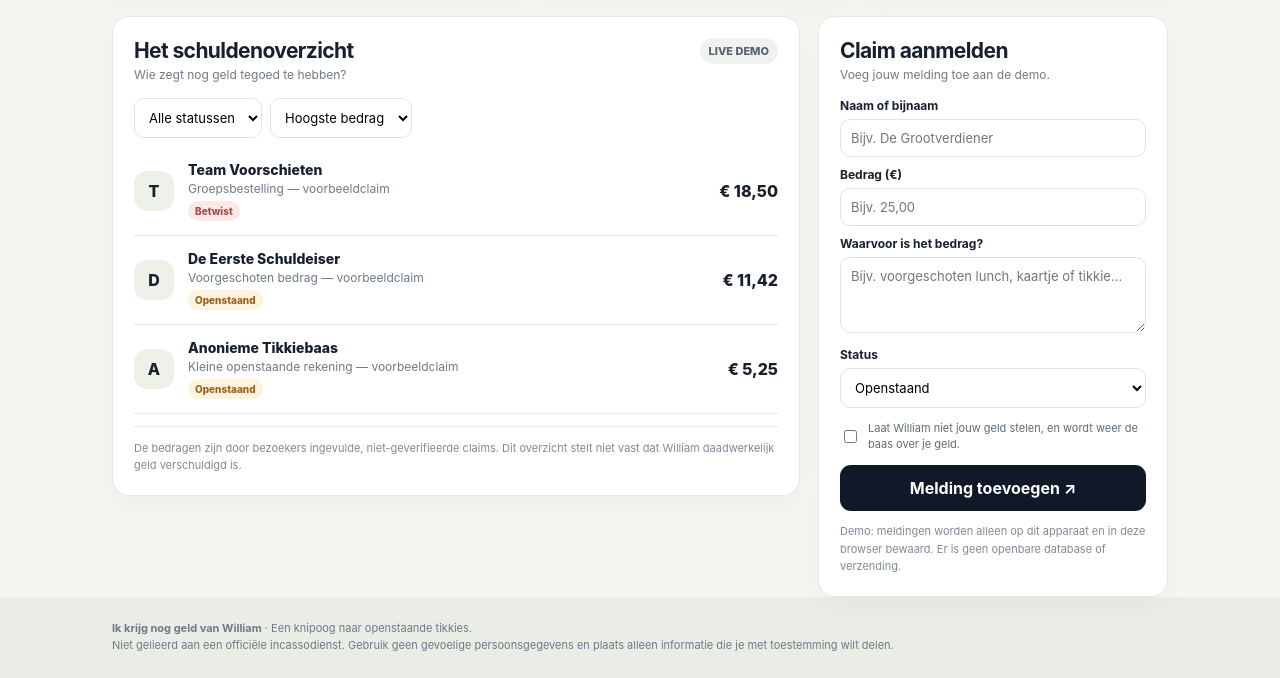
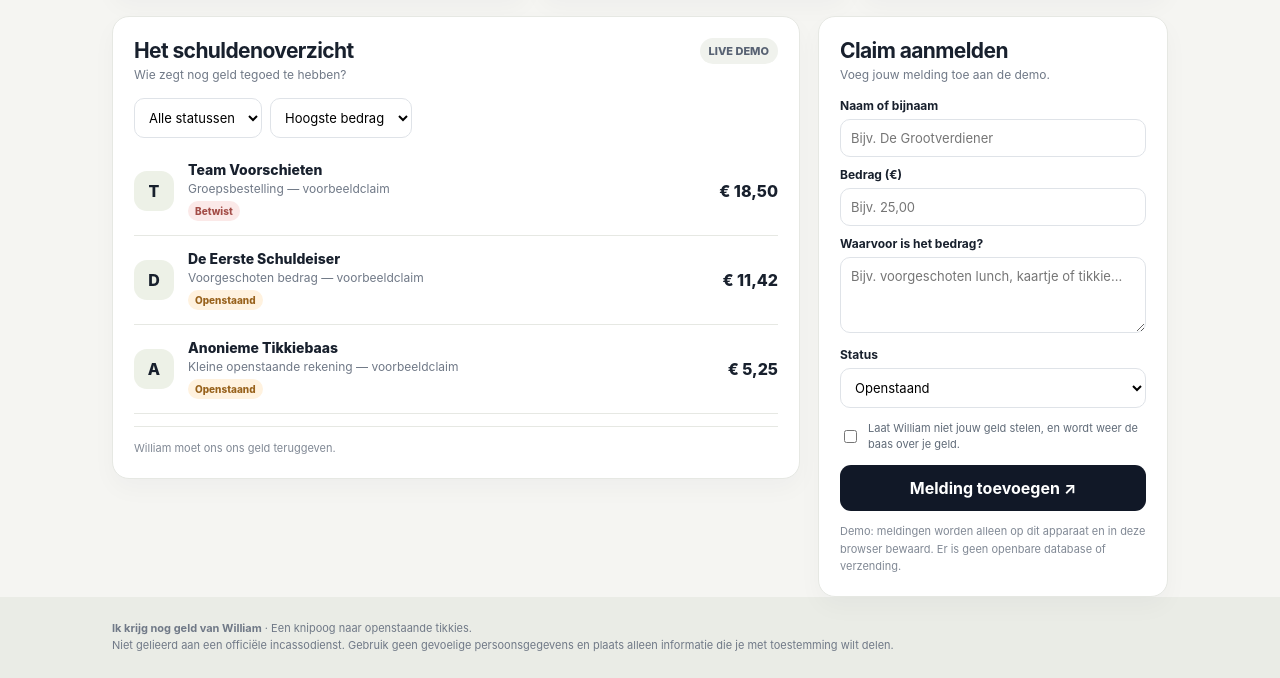
Before and after one commit to levideweerd424-hash/ik-krijg-nog-geld-van-william, a plain HTML site: page index.html in a window 1280 px wide. Shown: the part 701-1379 px from the top of the page. Drawn offline with Linux system fonts and the light colour scheme.

Commit message:
Update index.html

```diff
--- a/index.html
+++ b/index.html
@@ -6,7 +6,7 @@
 </style></head><body>
 <header><div class="shell"><nav><div class="logo"><span class="logo-icon">€</span> WILLIAM DOSSIER</div><span class="navtag">Het officiële register</span></nav><section class="hero"><div class="kicker">Openstaande zaken · Editie 001</div><h1>Ik krijg nog<br>geld van William.</h1><p>Ben jij nog in afwachting van een betaling? Registreer voor wat er volgens jou openstaat en voeg je toe aan het overzicht. Samen houden we de administratie scherp, zodat je je geld weer krijgt en William niet wint.</p><div class="hero-actions"><a class="btn btn-lime" href="#aanmelden">+ Claim toevoegen</a><a class="btn btn-ghost" href="#overzicht">Bekijk het overzicht ↓</a></div></section></div></header>
 <main class="shell"><section class="stats"><div class="stat primary"><div class="stat-label">Totaal openstaand</div><div class="stat-value" id="total">€ 0,00</div><div class="stat-note">Op basis van demo-claims</div></div><div class="stat"><div class="stat-label">Aantal claims</div><div class="stat-value" id="count">0</div><div class="stat-note">In dit browseroverzicht</div></div><div class="stat"><div class="stat-label">Gemiddelde claim</div><div class="stat-value" id="average">€ 0,00</div><div class="stat-note">Per melding</div></div></section>
-<div class="content"><section class="panel" id="overzicht"><div class="panel-head"><div><h2>Het schuldenoverzicht</h2><div class="muted">Wie zegt nog geld tegoed te hebben?</div></div><span class="pill">LIVE DEMO</span></div><div class="toolbar"><select id="filter"><option value="all">Alle statussen</option><option value="open">Openstaand</option><option value="paid">Betaald</option><option value="disputed">Betwist</option></select><select id="sort"><option value="high">Hoogste bedrag</option><option value="low">Laagste bedrag</option><option value="new">Nieuwste eerst</option></select></div><div id="entries"></div><div class="fineprint">De bedragen zijn door bezoekers ingevulde, niet-geverifieerde claims. Dit overzicht stelt niet vast dat William daadwerkelijk geld verschuldigd is.</div></section>
+<div class="content"><section class="panel" id="overzicht"><div class="panel-head"><div><h2>Het schuldenoverzicht</h2><div class="muted">Wie zegt nog geld tegoed te hebben?</div></div><span class="pill">LIVE DEMO</span></div><div class="toolbar"><select id="filter"><option value="all">Alle statussen</option><option value="open">Openstaand</option><option value="paid">Betaald</option><option value="disputed">Betwist</option></select><select id="sort"><option value="high">Hoogste bedrag</option><option value="low">Laagste bedrag</option><option value="new">Nieuwste eerst</option></select></div><div id="entries"></div><div class="fineprint">William moet ons ons geld teruggeven.</div></section>
 <aside class="panel" id="aanmelden"><div class="panel-head"><div><h2>Claim aanmelden</h2><div class="muted">Voeg jouw melding toe aan de demo.</div></div></div><form id="claimForm"><div class="field"><label for="name">Naam of bijnaam</label><input id="name" maxlength="40" placeholder="Bijv. De Grootverdiener" required></div><div class="field"><label for="amount">Bedrag (€)</label><input id="amount" type="number" min="0.01" max="1000000" step="0.01" placeholder="Bijv. 25,00" required></div><div class="field"><label for="reason">Waarvoor is het bedrag?</label><textarea id="reason" maxlength="180" placeholder="Bijv. voorgeschoten lunch, kaartje of tikkie..." required></textarea></div><div class="field"><label for="status">Status</label><select id="status"><option value="open">Openstaand</option><option value="disputed">Betwist / onduidelijk</option><option value="paid">Inmiddels betaald</option></select></div><label class="check"><input type="checkbox" id="confirm" required> Laat William niet jouw geld stelen, en wordt weer de baas over je geld.</label><button class="btn submit" type="submit">Melding toevoegen ↗</button></form><div class="form-note">Demo: meldingen worden alleen op dit apparaat en in deze browser bewaard. Er is geen openbare database of verzending.</div></aside></div></main>
 <footer><div class="shell"><strong>Ik krijg nog geld van William</strong> · Een knipoog naar openstaande tikkies.<br>Niet gelieerd aan een officiële incassodienst. Gebruik geen gevoelige persoonsgegevens en plaats alleen informatie die je met toestemming wilt delen.</div></footer><div class="toast" id="toast"></div>
 <script>
```
